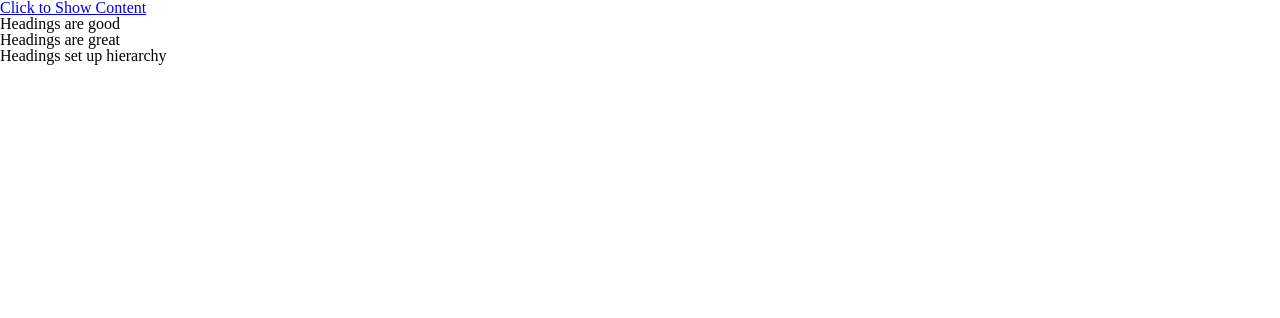
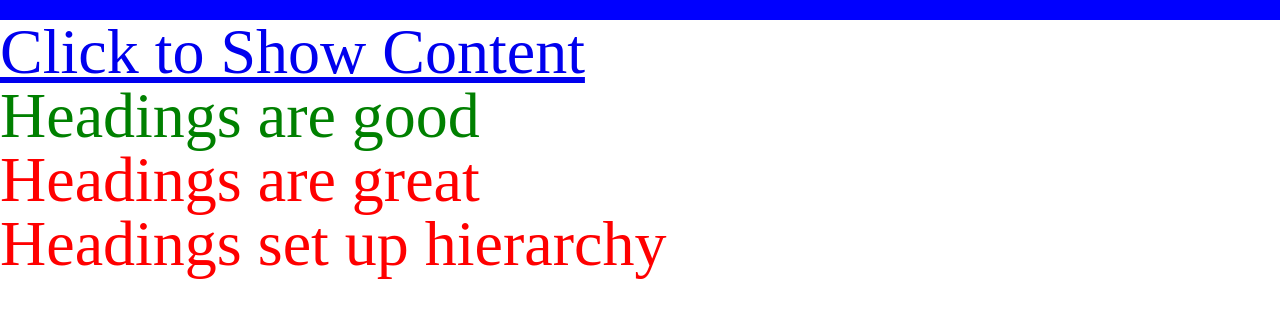
Before and after one commit to sbwd-2018/dom-scripting, a plain HTML site: page index.html in a window 1280 px wide. Both pictures are taken after a click on the element "Click to Show Content". Drawn offline with Linux system fonts and the light colour scheme.

Commit message:
Add CSS to respond to state (show/hide)

```diff
--- a/screen.css
+++ b/screen.css
@@ -7,3 +7,29 @@ a,abbr,acronym,address,applet,article,aside,audio,b,big,blockquote,body,canvas,c
 /* stylelint-enable */
 
 /* Begin site styles below */
+
+html {
+  font-size: 64px;
+  color: red;
+}
+
+li:first-child {
+  color: green;
+}
+
+/* State Styles */
+
+.nojs {
+  border-top: 20px solid red;
+}
+
+.js {
+  border-top: 20px solid blue;
+}
+
+.js ul {
+  display: none;
+}
+.js ul.visible {
+  display: block;
+}
```
